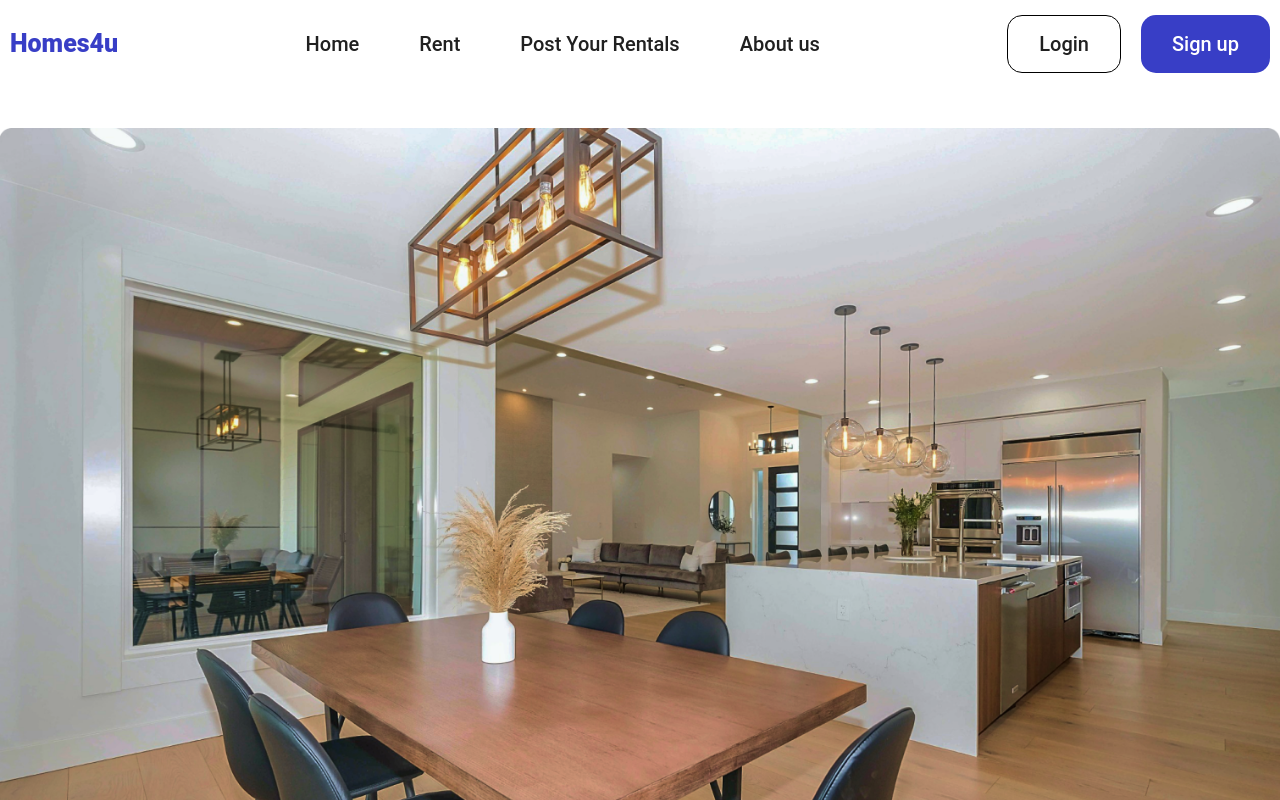
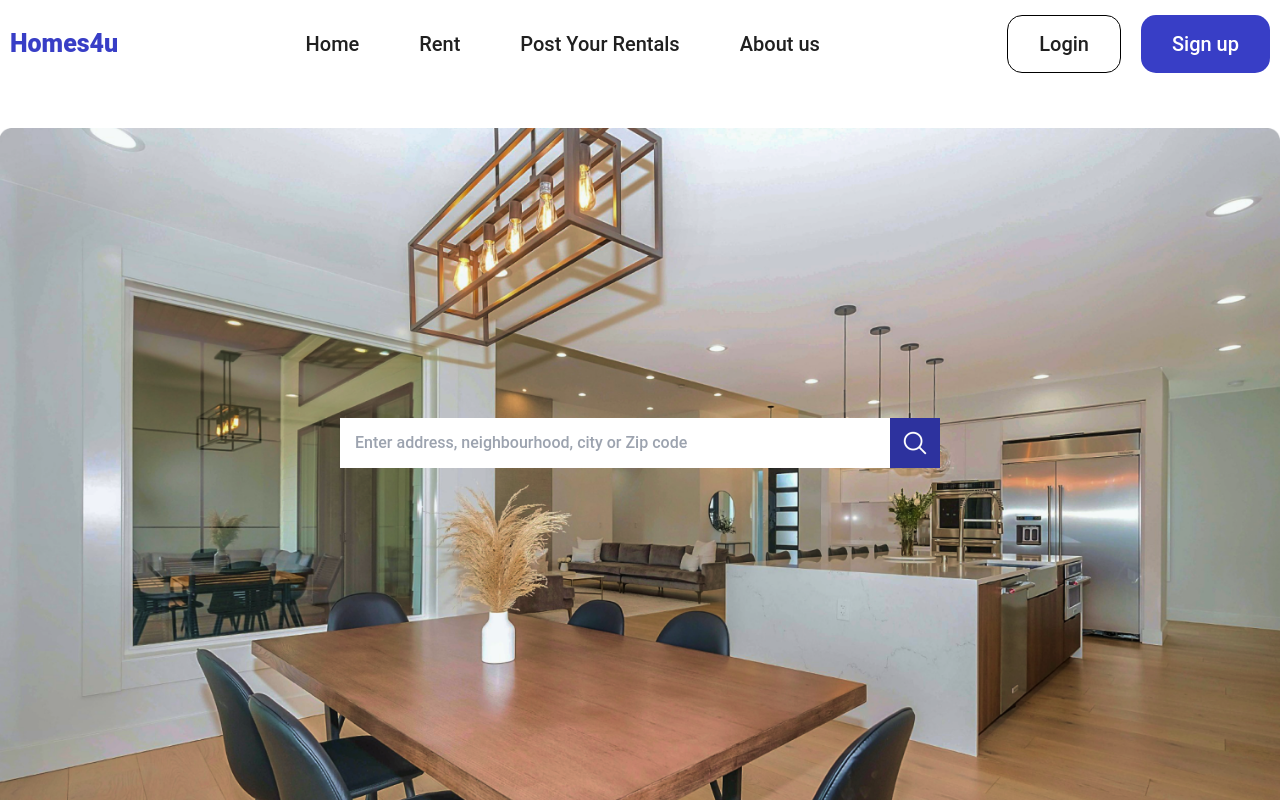
Before and after one commit to IveeDev/homes4u, a React (Vite) app: page / in a window 1280 px wide. Shown: the top 800 px of the page. Built offline with nearby package versions, Linux system fonts and the light colour scheme.

Commit message:
Create the search input form

```diff
--- a/src/components/banner/Banner.scss
+++ b/src/components/banner/Banner.scss
@@ -3,10 +3,20 @@
   margin: 4rem 0;
   // background-color: red;
   .container {
+    position: relative;
     margin: 0 auto;
 
     &__img {
       width: 100%;
     }
+
+    &__searchbar {
+      display: flex;
+      justify-content: center;
+      position: relative;
+      bottom: 50rem;
+
+      // margin: 0 auto;
+    }
   }
 }
--- a/src/components/banner/Banner.tsx
+++ b/src/components/banner/Banner.tsx
@@ -1,12 +1,16 @@
 import React from "react";
 import "./Banner.scss";
 import banner from "../../assets/img/banner.png";
+import SearchInput from "../searchInput/SearchInput";
 
 const Banner = () => {
   return (
     <section className="banner">
       <div className="container">
         <img src={banner} alt="banner" className="container__img" />
+        <div className="container__searchbar">
+          <SearchInput />
+        </div>
       </div>
     </section>
   );
--- /dev/null
+++ b/src/components/searchInput/SearchInput.scss
@@ -0,0 +1,25 @@
+.form {
+  .search {
+    display: flex;
+    align-items: flex-end;
+    background-color: red;
+
+    &__input {
+      input {
+        border: none;
+        padding: 0 1.5rem;
+        height: 5rem;
+        width: 55rem;
+        outline: none;
+        font-size: 1.6rem;
+        font-weight: 500;
+      }
+    }
+
+    &__btn {
+      img {
+        width: 5rem;
+      }
+    }
+  }
+}
--- /dev/null
+++ b/src/components/searchInput/SearchInput.tsx
@@ -0,0 +1,29 @@
+import React, { FormEvent, useRef } from "react";
+import "./SearchInput.scss";
+import group from "../../assets/icons/Group.png";
+
+const SearchInput = () => {
+  const ref = useRef<HTMLInputElement>(null);
+
+  const handleSearch = (event: FormEvent) => {
+    event.preventDefault();
+  };
+  return (
+    <form className="form" onSubmit={handleSearch}>
+      <div className="search">
+        <div className="search__input">
+          <input
+            ref={ref}
+            type="text"
+            placeholder="Enter address, neighbourhood, city or Zip code"
+          />
+        </div>
+        <button type="submit" className="search__btn">
+          <img src={group} alt="searchbar" />
+        </button>
+      </div>
+    </form>
+  );
+};
+
+export default SearchInput;
```
Also changed, not shown: src/assets/icons/Group.png (renamed from src/assets/icons/Group 1.png).
